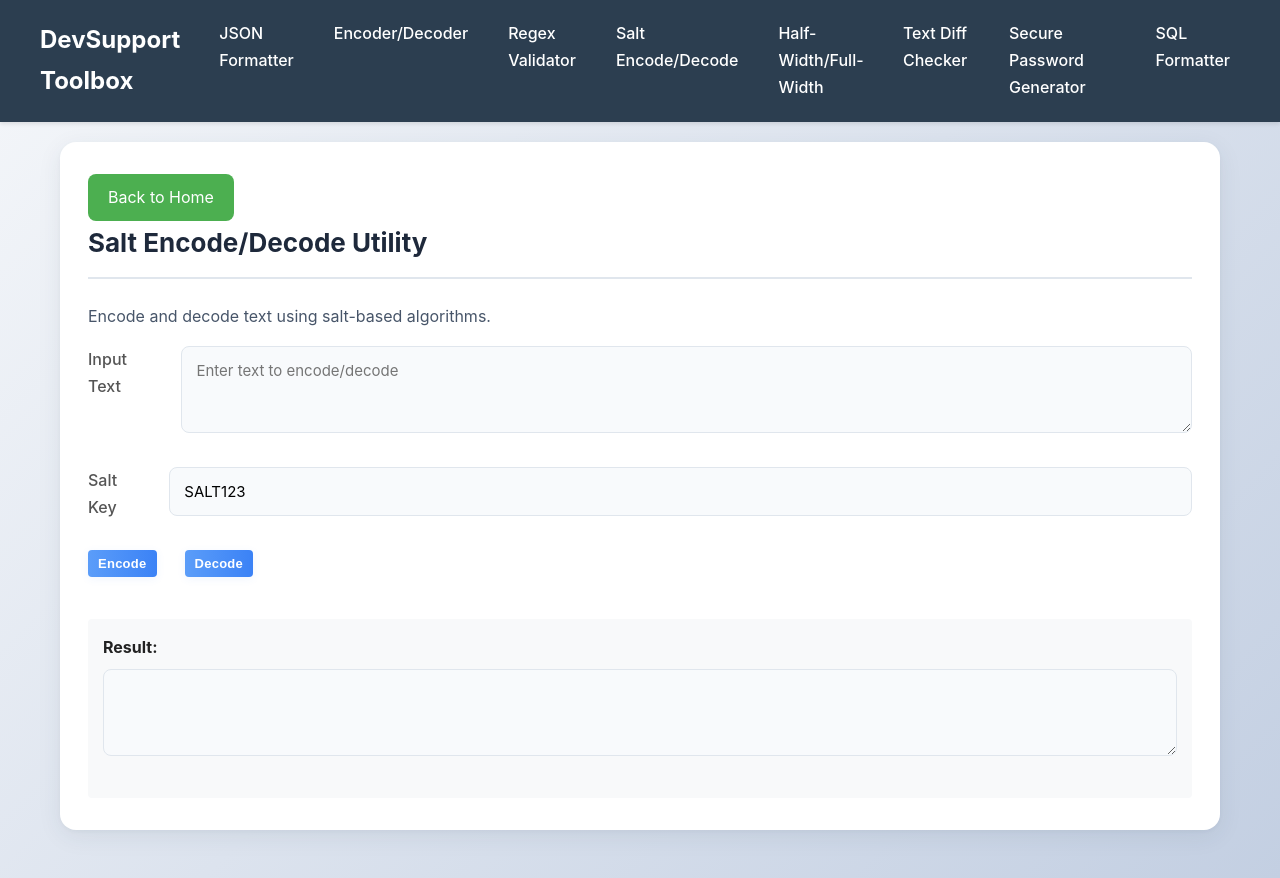
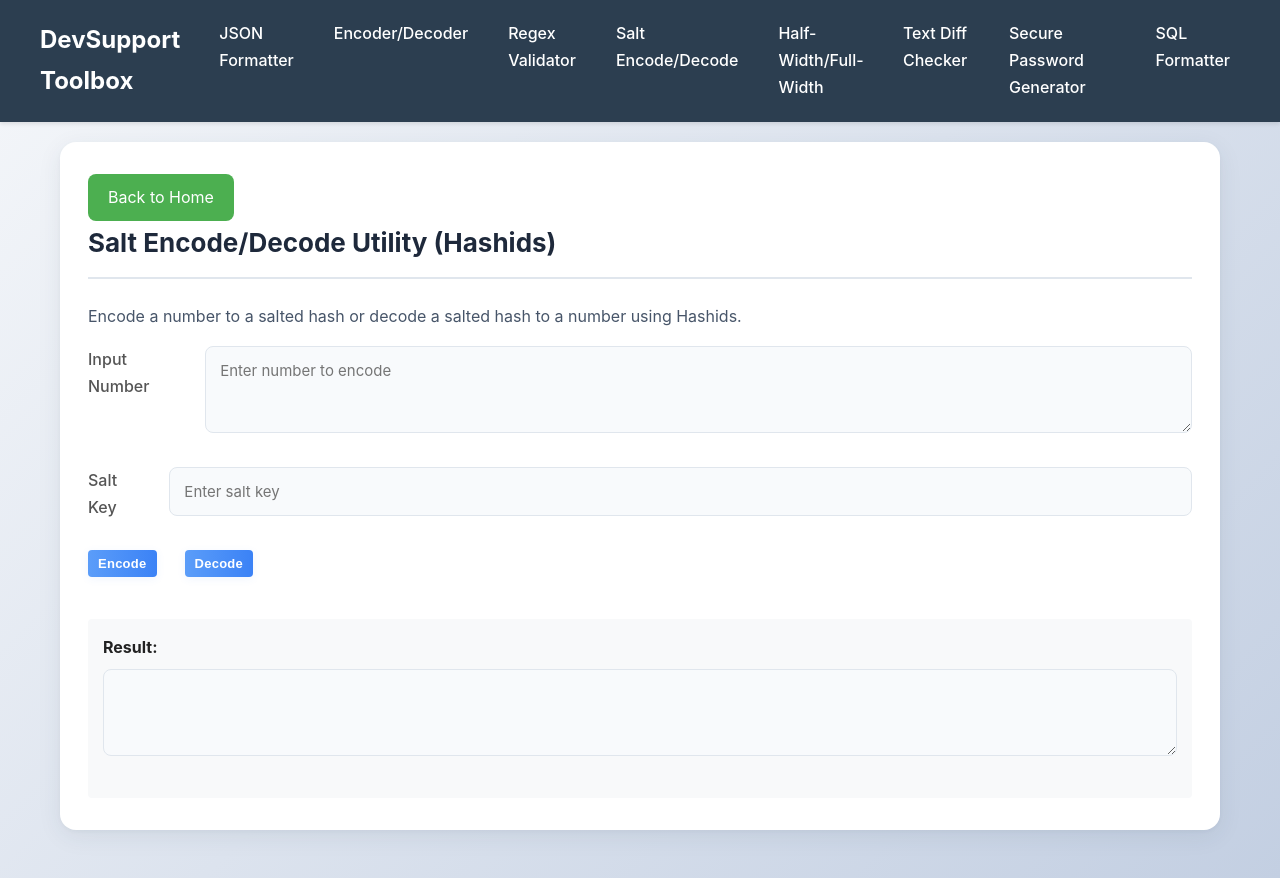
Before and after one commit to kimijanai/ultimatetool, a React (Vite) app: page /salt-encode-decode in a window 1280 px wide. Built offline with nearby package versions, Linux system fonts and the light colour scheme.

Commit message:
update salt

```diff
--- a/package.json
+++ b/package.json
@@ -9,6 +9,7 @@
   },
   "dependencies": {
     "bcryptjs": "^3.0.2",
+    "hashids": "^2.3.0",
     "react": "^18.0.0",
     "react-dom": "^18.0.0",
     "react-router-dom": "^7.5.2",
--- a/src/components/SaltEncodeDecode.jsx
+++ b/src/components/SaltEncodeDecode.jsx
@@ -1,30 +1,31 @@
 import React, { useState } from 'react';
 import { Link } from 'react-router-dom';
+import Hashids from 'hashids';
 
-function addSalt(text, salt) {
-  return `${salt}${text}${salt}`;
-}
-
-function removeSalt(text, salt) {
-  if (text.startsWith(salt) && text.endsWith(salt)) {
-    return text.slice(salt.length, -salt.length);
-  }
-  return text;
-}
+const SERVER_SALT = ''; // Set your server salt here if needed
+const ENCODE_LENGTH = 12; // Adjust to match your backend's ENCODE_LENGTH
 
 function SaltEncodeDecode() {
   const [input, setInput] = useState('');
-  const [salt, setSalt] = useState('SALT123');
+  const [salt, setSalt] = useState('');
   const [result, setResult] = useState('');
   const [mode, setMode] = useState('encode');
 
   const handleEncode = () => {
-    setResult(addSalt(input, salt));
+    const num = parseInt(input, 10);
+    if (isNaN(num)) {
+      setResult('Input must be a number for encoding.');
+      return;
+    }
+    const hashids = new Hashids(SERVER_SALT + salt, ENCODE_LENGTH);
+    setResult(hashids.encode(num));
     setMode('encode');
   };
 
   const handleDecode = () => {
-    setResult(removeSalt(input, salt));
+    const hashids = new Hashids(SERVER_SALT + salt, ENCODE_LENGTH);
+    const decoded = hashids.decode(input);
+    setResult(decoded.length > 0 ? decoded[0].toString() : '0');
     setMode('decode');
   };
 
@@ -34,16 +35,16 @@ function SaltEncodeDecode() {
   return (
     <div className="tool-container salt-encode-decode-container">
       <Link to="/" className="back-to-home">Back to Home</Link>
-      <h2>Salt Encode/Decode Utility</h2>
-      <p>Encode and decode text using salt-based algorithms.</p>
+      <h2>Salt Encode/Decode Utility (Hashids)</h2>
+      <p>Encode a number to a salted hash or decode a salted hash to a number using Hashids.</p>
       <div className="input-group">
-        <label htmlFor="salt-input">Input Text</label>
+        <label htmlFor="salt-input">{mode === 'encode' ? 'Input Number' : 'Input Hash'}</label>
         <textarea
           id="salt-input"
           rows={3}
-          placeholder="Enter text to encode/decode"
+          placeholder={mode === 'encode' ? "Enter number to encode" : "Enter hash to decode"}
           value={input}
-          onChange={e => setInput(e.target.value)}
+          onChange={handleInputChange}
         />
       </div>
       <div className="input-group">
```
Also changed, not shown: 4 other files (tests, documents, lock files or other folders).
